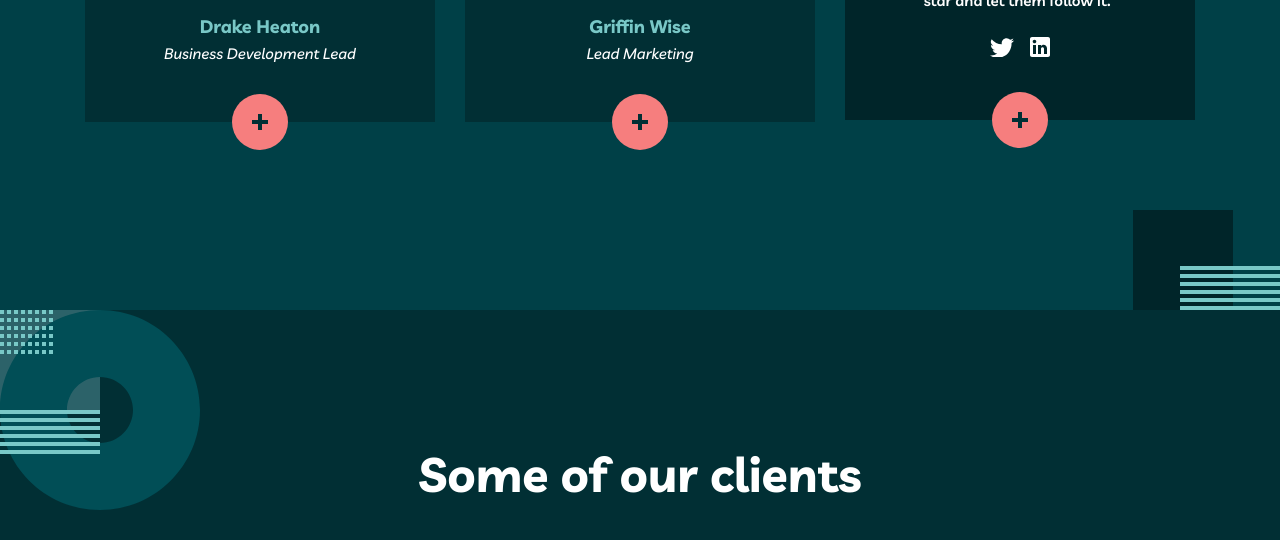
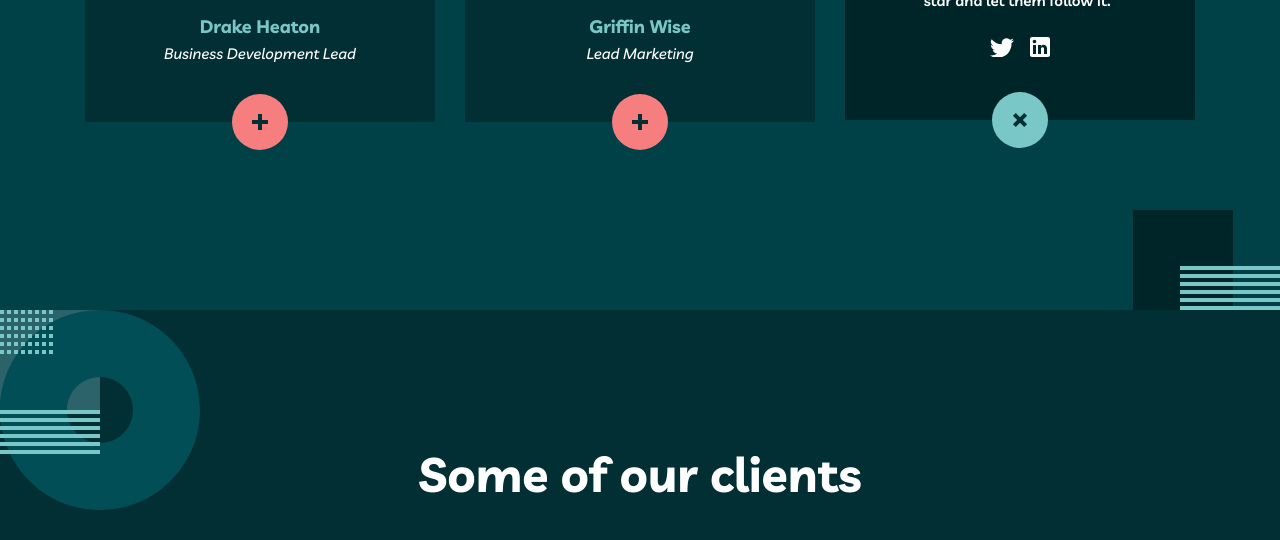
Before and after one commit to dudoshaa/3-oy-7-dars, a plain HTML site: page pages/about.html in a window 1280 px wide. Shown: the part 1239-1779 px from the top of the page. Drawn offline with Linux system fonts and the light colour scheme.

Commit message:
added  css button style

```diff
--- a/css/about.css
+++ b/css/about.css
@@ -77,6 +77,14 @@
 }
 .directors__item:last-child {
   background-color: #002529;
+
+  .directors__btn {
+    background-color: #79c8c7;
+
+     &:hover {
+      background-color: #f67e7e;
+    }
+  }
 }
 
 .director__avatar {
@@ -118,6 +126,7 @@
     background-color: #79c8c7;
   }
 }
+
 .directors__description {
   width: 254px;
   text-align: center;
--- a/css/index.css
+++ b/css/index.css
@@ -36,7 +36,7 @@
 }
 
 .features {
-  padding-top: 198px;
+  padding-top: 140px;
   padding-bottom: 140px;
   background-color: #012f34;
   background-image: url(../images/bg-pattern-home-3.svg);
--- a/pages/about.html
+++ b/pages/about.html
@@ -133,7 +133,7 @@
                 star and let them follow it.”
               </p>
               <button class="directors__btn">
-                <img src="../images/icon-cross.svg" alt="" />
+                <img src="../images/Combined Shape.svg" alt="" />
               </button>
               <div class="directors__socials">
                 <a href="" class="directors__social__links">
```
Also changed, not shown: images/Combined Shape.svg (added).
